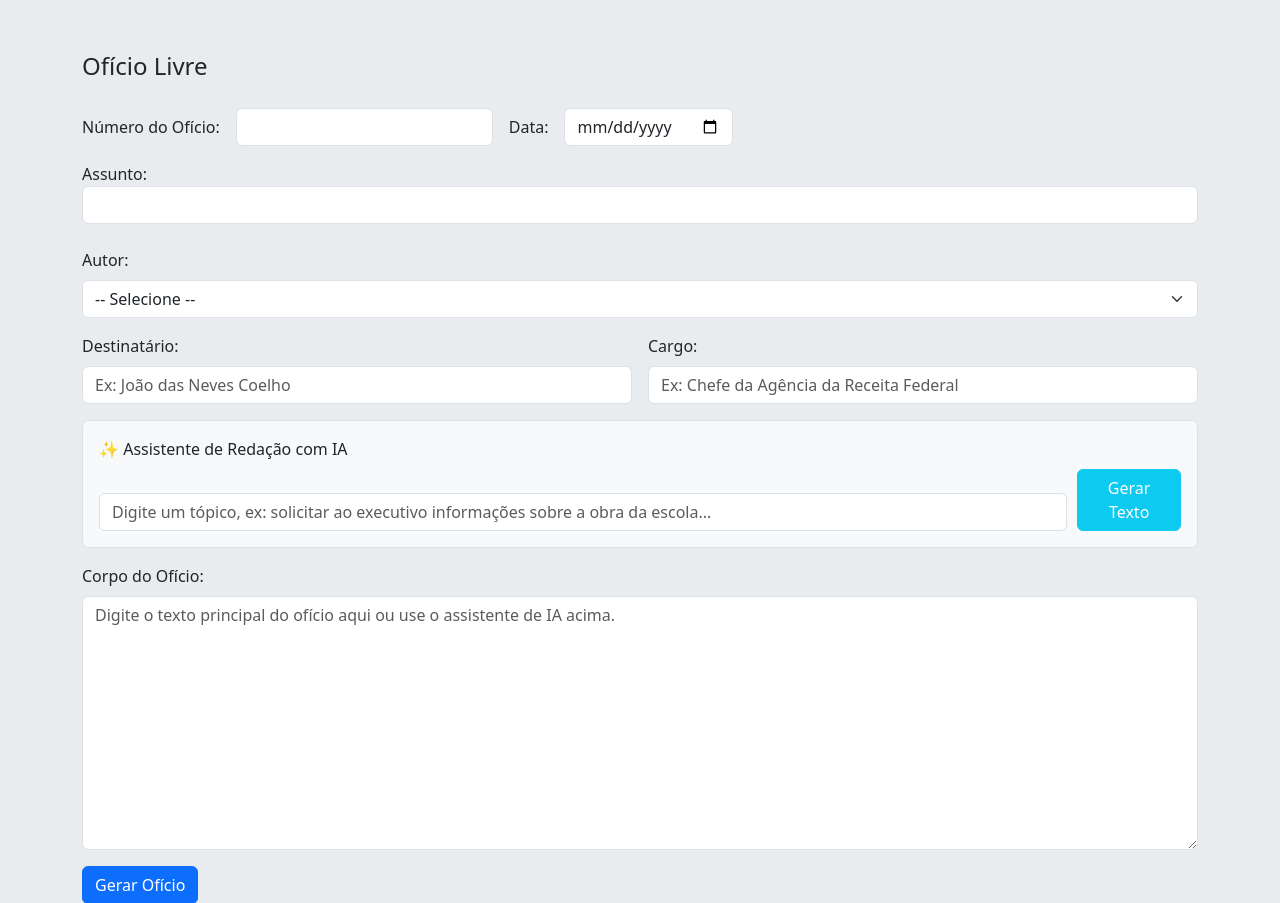
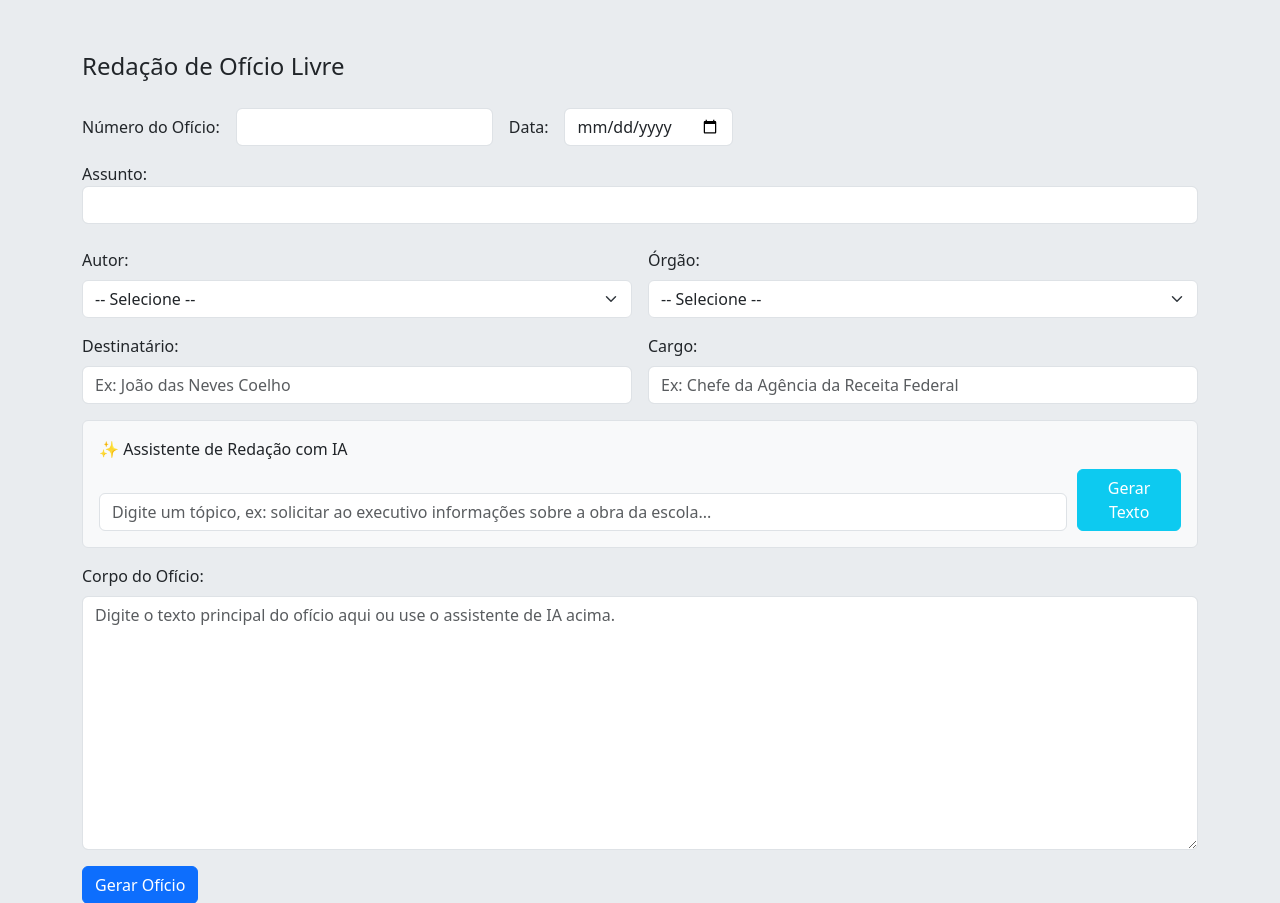
Before and after one commit to gbad8/gerador-de-documentos-legislativos, a Flask app: page /oficio_livre in a window 1280 px wide. Shown: the part 145-1048 px from the top of the page. Run offline with Flask 3, Linux system fonts and the light colour scheme; the visitor is signed in with stand-in values (Sample User, id 1).

Commit message:
Input de órgão adicionado

```diff
--- a/templates/form_oficio_livre.html
+++ b/templates/form_oficio_livre.html
@@ -112,7 +112,7 @@
 <main>
     <div class="container">
         <form method="post">
-        <legend>Ofício Livre</legend>
+        <legend>Redação de Ofício Livre</legend>
         <div class="row g-3 align-items-center mb-3">
 
             <!-- indentificação do ofício -->
@@ -139,7 +139,8 @@
         </div>
 
         <!-- Autor -->
-        <div class="mb-3">
+	<div class="row g-3 mb-3">
+            <div class="col-md-6">
                 <label class="form-label" for="vereador">Autor:</label>
                 <select class ="form-select" name="vereador" id="vereador" required>
                    <option value="">-- Selecione --</option>
@@ -154,6 +155,22 @@
                    <option value="Manoel Ferreira da Silva">Manoel Ferreira da Silva</option>
                    <option value="Ricardo Viana Matos">Ricardo Viana Matos</option>
                </select>
+            </div>
+            <div class="col-md-6">
+                <label class="form-label" for="orgao">Órgão:</label>
+                <select class="form-select" name="orgao" id="orgao" required>
+                    <option value="">-- Selecione --</option>
+		    <option value="Mesa Diretora">Mesa Diretora</option>
+                    <option value="Secretaria Legislativa">Secretaria Legislativa</option>
+                    <option value="Gabinete da Presidência">Gabinete da Presidência</option>
+                    <option value="Gabinete do Vereador">Gabinete do Vereador</option>
+                    <option value="Comissão de Educação, Saúde e Assistência Social">Comissão Permanente de Educação, Saúde e Assistência Social</option>
+                    <option value="Comissão de Ética e Decoro Parlamentar">Comissão de Ética e Decoro Parlamentar</option>
+                    <option value="Comissão de Finanças e Orçamento">Comissão de Finanças e Orçamento</option>
+                    <option value="Comissão de Justiça e Redação">Comissão de Justiça e Redação</option>
+                    <option value="Comissão de Obras e Serviços Públicos">Comissão de Obras e Serviços Públicos</option>
+                </select>
+            </div>
         </div>
 
         <!-- Destinatário e Cargo -->
```
Lines whose indentation alone changed are shown as unchanged.
